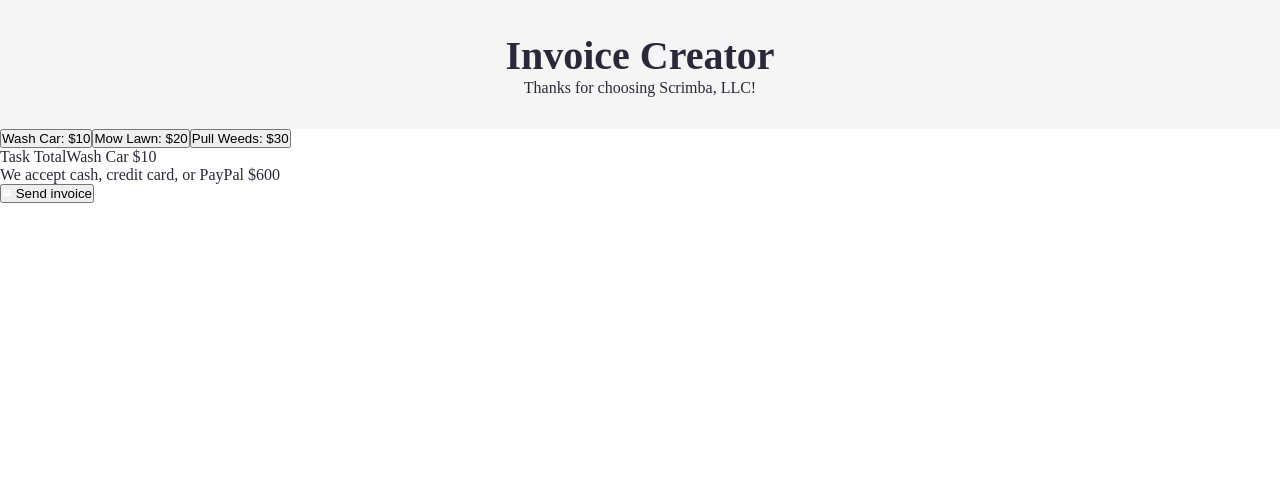
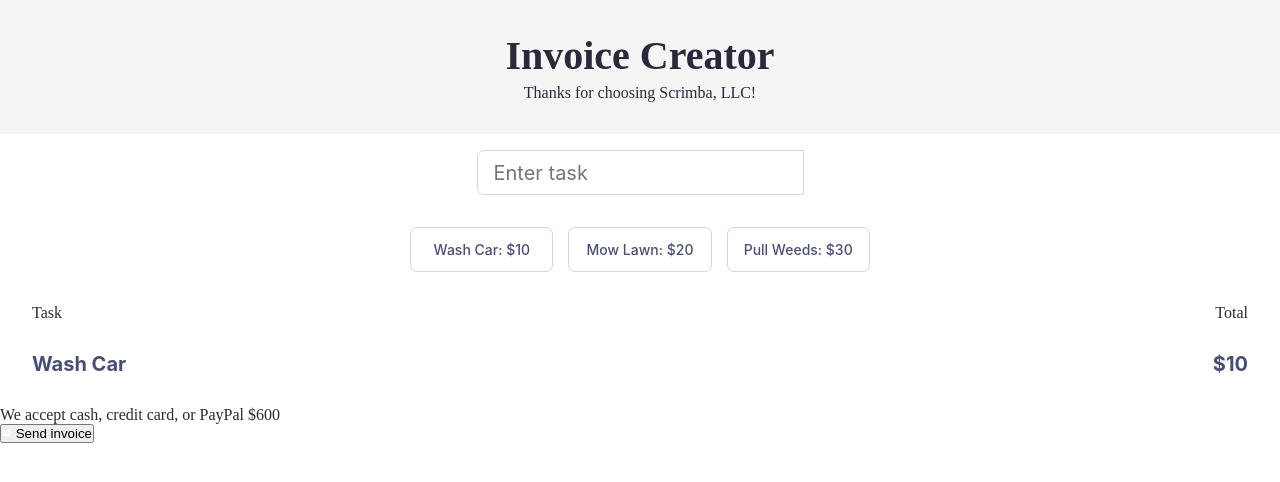
Before and after one commit to bowen-anth/invoice_creator, a React (Vite) app: page / in a window 1280 px wide. Shown: the top 482 px of the page. Built offline with nearby package versions, Linux system fonts and the light colour scheme.

Commit message:
added input field to main and adjusted margins

```diff
--- a/src/App.css
+++ b/src/App.css
@@ -8,6 +8,7 @@ body {
   flex-direction: column;
   align-items: center;
   padding: 2rem;
+  gap: 5px;
 }
 
 .h1-header {
@@ -19,3 +20,69 @@ body {
   font-size: 1rem;
   font-weight: 400;
 }
+
+.main-button-container {
+  display: flex;
+  gap: 15px;
+  justify-content: center;
+  text-align: center;
+  margin: 2rem;
+}
+
+.main-invoice-container {
+  display: flex;
+  justify-content: space-between;
+  margin: 2rem;
+}
+
+.main-task-container {
+  display: flex;
+  justify-content: space-between;
+  margin: 2rem;
+  color: #4A4E74;
+  font-family: Inter;
+  font-size: 1.25rem;
+  font-style: normal;
+  font-weight: 700;
+  line-height: 1.25rem; /* 100% */
+}
+
+.main-total-span {
+  float: right;
+}
+
+.main-task-button {
+  border-radius: 0.4375rem;
+  border: 1px solid #D5D4D8;
+  background: #FFF;
+  width: 8.94831rem;
+  height: 2.8125rem;
+  padding: 0.5625rem 0.8125rem;
+  justify-content: center;
+  flex-shrink: 0;
+  color: #4A4E74;
+  /* text-sm/leading-4/font-medium */
+  font-family: Inter;
+  font-size: 0.875rem;
+  font-style: normal;
+  font-weight: 500;
+  line-height: 1rem; /* 114.286% */
+}
+
+.main-task-input {
+  width: 20.4375rem;
+  height: 2.8125rem;
+  flex-shrink: 0;
+  border-radius: 0.4375rem 0rem 0rem 0.4375rem;
+  border: 1px solid #D5D4D8;
+  background: #FFF;
+  color: #888;
+  font-family: Inter;
+  font-size: 1.25rem;
+  font-style: normal;
+  font-weight: 400;
+  line-height: 2.5rem; /* 200% */
+  margin: 1rem auto;
+  display: block;
+  padding: 1rem;
+}
--- a/src/components/Main.jsx
+++ b/src/components/Main.jsx
@@ -4,19 +4,24 @@ function Main() {
 
   return (
     <>
-        <main className="main-index">
-            <button>Wash Car: $10</button>
-            <button>Mow Lawn: $20</button>
-            <button>Pull Weeds: $30</button>
-        </main>
-        <div>
+        <main className="main-container">
+            <input className="main-task-input" type="text" placeholder="Enter task" />
+            <div className="main-button-container">
+                <button className="main-task-button">Wash Car: $10</button>
+                <button className="main-task-button">Mow Lawn: $20</button>
+                <button className="main-task-button">Pull Weeds: $30</button>
+            </div>
+        <div className="main-invoice-container">
             <span className="main-task-span">Task</span> <span className="main-total-span">Total</span>
+        </div>
+        <div className="main-task-container">
             <span className="main-task-span">Wash Car</span> <span className="main-total-span">$10</span>
         </div>
         <div className="main-notes-span">
             <span>We accept cash, credit card, or PayPal</span> <span className="main-total-amount-span">$600</span>
         </div>
-        <button><img src="./src/assets/mail.svg" alt="mail icon" width="10px" /> Send invoice</button>
+        </main>
+        <button className="main-send-button"><img src="./src/assets/mail.svg" alt="mail icon" width="10px" /> Send invoice</button>
     </>
   )
 }
```
